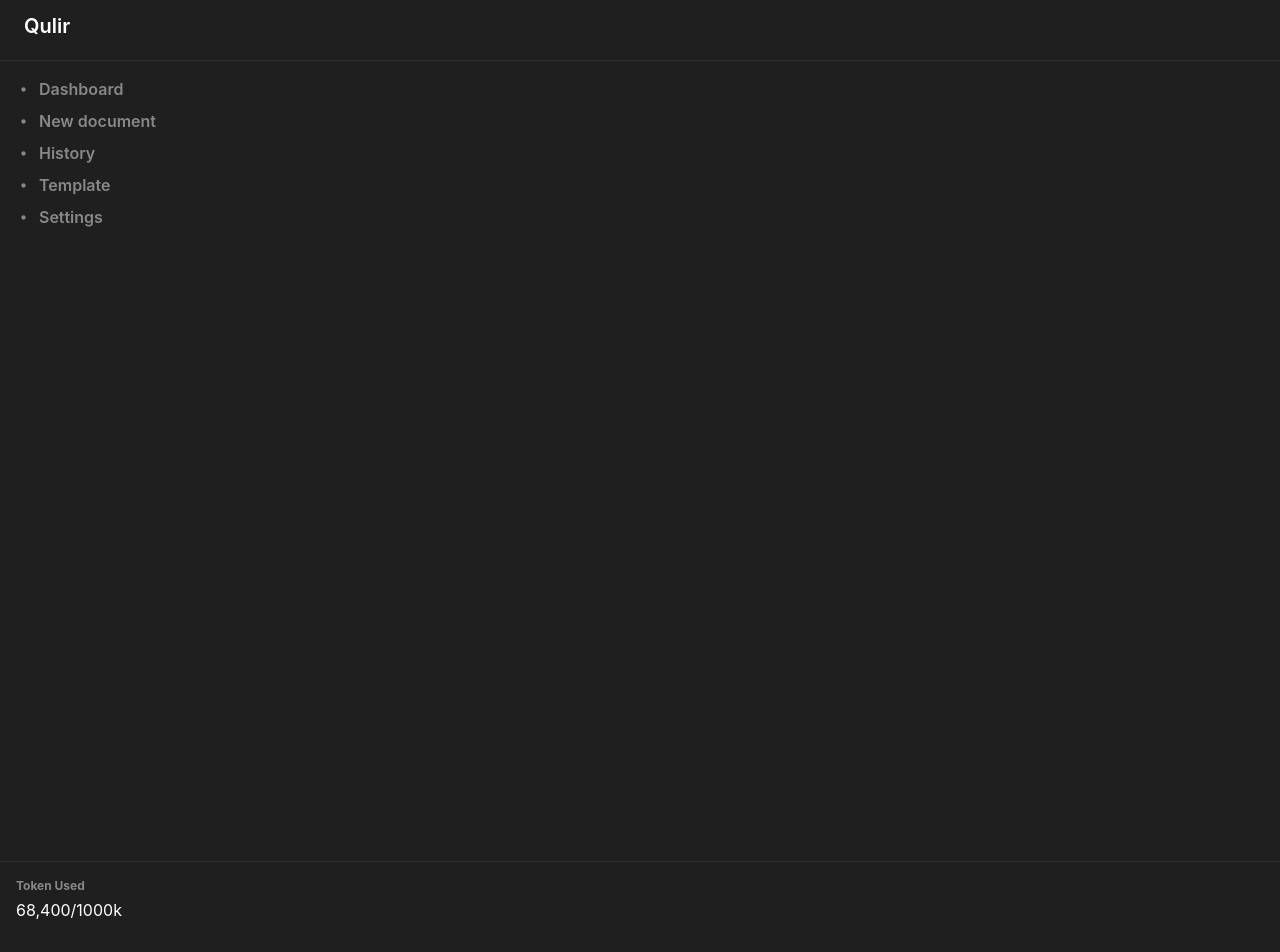
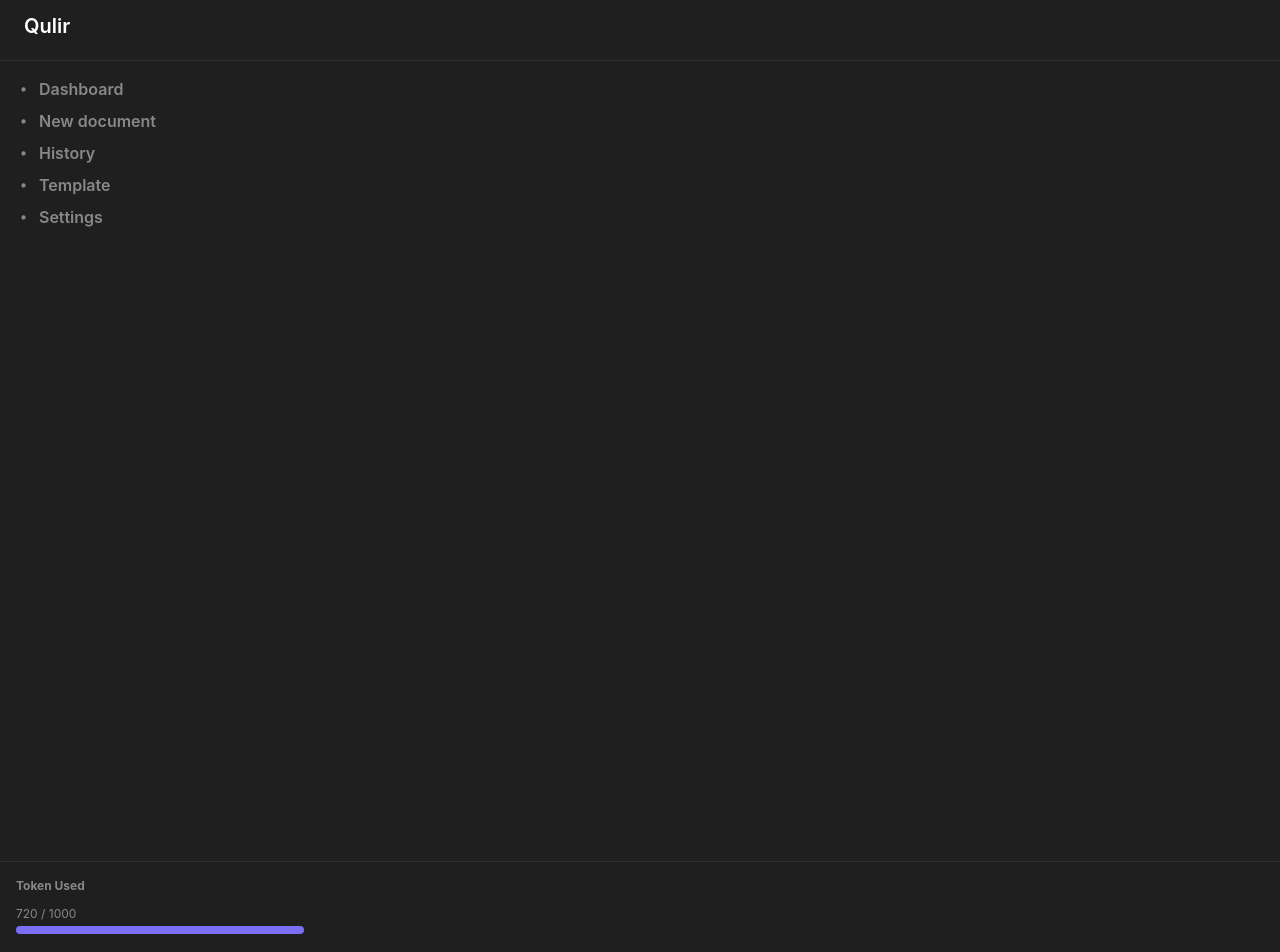
Before and after one commit to heyshivamjaiswal/writing--assistant, a React (Vite) app in the folder client/: page / in a window 1280 px wide. Shown: the top 952 px of the page. Built offline with nearby package versions, Linux system fonts and the light colour scheme.

Commit message:
added progressbar

```diff
--- a/client/src/components/layout/Sidebar.tsx
+++ b/client/src/components/layout/Sidebar.tsx
@@ -1,4 +1,5 @@
 import { BsDot } from 'react-icons/bs';
+import { TotalProgress } from '../ui/ProgressBar';
 
 export default function Sidebar() {
   const sidebarItems = [
@@ -27,13 +28,16 @@ export default function Sidebar() {
             </div>
           ))}
         </div>
-        <div className="pb-20">
+        <div className="pb-8">
           <div className="border-t border-border-sidebar"></div>
-          <div className="flex flex-col gap-1 p-4">
-            <span className="text-text-secondary text-xs font-bold">
+          <div className="flex flex-col  p-4">
+            <span className="text-text-secondary text-xs font-bold pb-2">
               Token Used
             </span>
-            <span className="text text-text-primary">68,400/1000k</span>
+            <span className="pt-1">
+              <TotalProgress total={1000} used={720} />
+            </span>
+            <span className="text text-text-primary "></span>
           </div>
         </div>
       </div>
--- a/client/src/components/ui/ProgressBar.tsx
+++ b/client/src/components/ui/ProgressBar.tsx
@@ -0,0 +1,22 @@
+import type { ProgressProps } from '../../types/index.ts';
+
+export const TotalProgress = ({ used, total }: ProgressProps) => {
+  const percentage = total === 0 ? 0 : Math.min((used / total) * 100, 100);
+
+  return (
+    <div className="w-72">
+      <div className="flex justify-between text-xs text-text-secondary mb-1">
+        <span>
+          {used} / {total}
+        </span>
+      </div>
+      <div className="w-full bg-card rounded-full h-2 overflow-hidden">
+        <div
+          className="h-full bg-accent-purple transition-all duration-300
+                "
+          style={{ width: `${percentage}` }}
+        />
+      </div>
+    </div>
+  );
+};
--- a/client/src/types/index.ts
+++ b/client/src/types/index.ts
@@ -1,4 +1,5 @@
 export type ProgressProps = {
-  value: number;
-  lable?: string;
+  used: number;
+  total?: number | any;
+  label?: string;
 };
```
